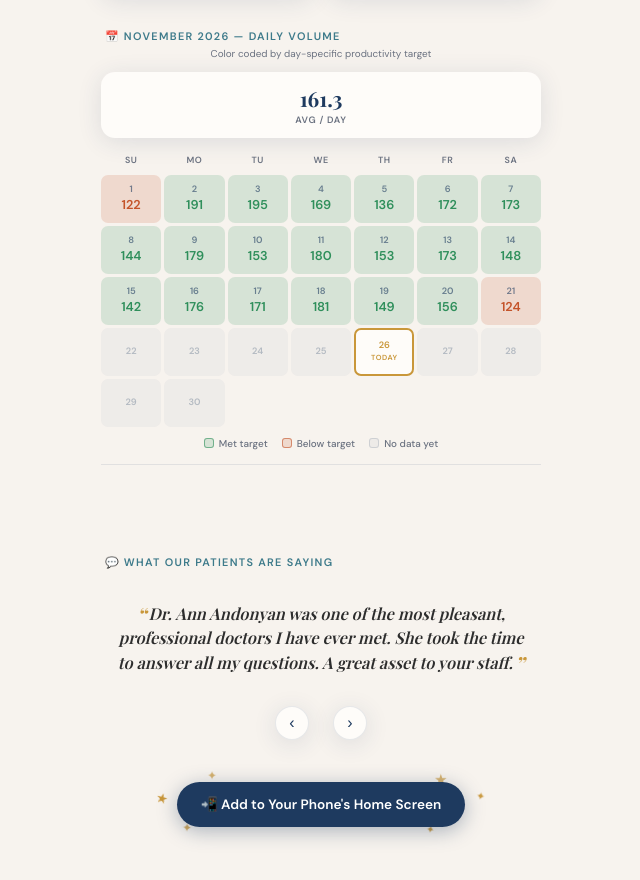
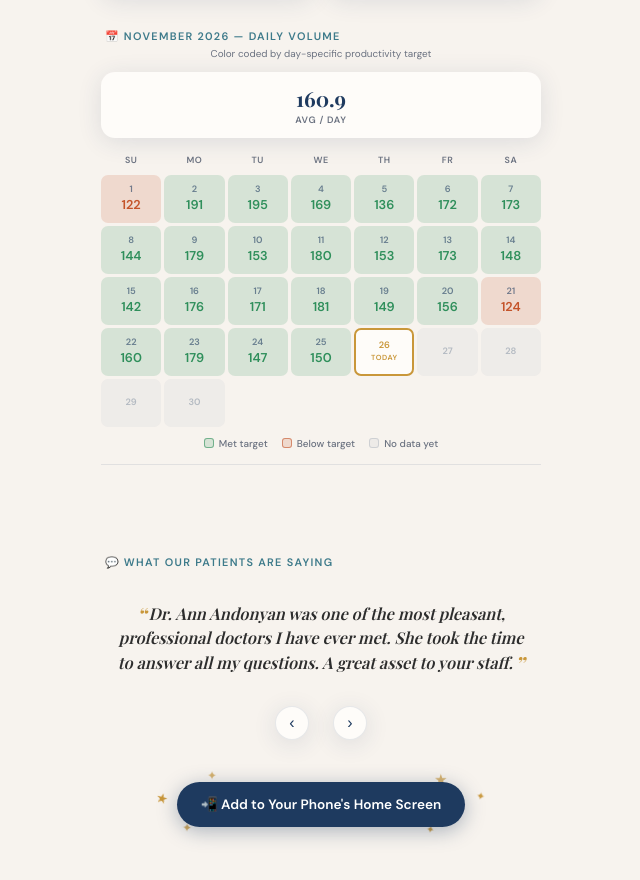
Before and after one commit to AZEMDoc33/myervisit.com, a plain HTML site: page inpatient-criteria-pdf.html in a window 1280 px wide. Shown: the part 844-1724 px from the top of the page, without its empty margins (319-959 px from the left). Drawn offline with nearby package versions, Linux system fonts and the light colour scheme.

Commit message:
Add Nov 22-25 ED volumes (160, 179, 147, 150); avg 160.9
Co-Authored-By: Claude Opus 5.5 <noreply@anthropic.com>
Claude-Session: https://claude.ai/code/session_01RcUtLszsux4h8ZWY66Aiat

```diff
--- a/inpatient-criteria-pdf.html
+++ b/inpatient-criteria-pdf.html
@@ -595,7 +595,7 @@ body {
     <!-- Stats strip -->
     <div class="vol-stats-strip">
       <div class="vol-stat">
-        <div class="vol-stat-num">161.3</div>
+        <div class="vol-stat-num">160.9</div>
         <div class="vol-stat-label">Avg / Day</div>
       </div>
     </div>
@@ -611,7 +611,7 @@ body {
       <!-- Week 3 -->
 <div class="vol-day met"><div class="vol-day-num">15</div><div class="vol-day-count">142</div></div><div class="vol-day met"><div class="vol-day-num">16</div><div class="vol-day-count">176</div></div><div class="vol-day met"><div class="vol-day-num">17</div><div class="vol-day-count">171</div></div><div class="vol-day met"><div class="vol-day-num">18</div><div class="vol-day-count">181</div></div><div class="vol-day met"><div class="vol-day-num">19</div><div class="vol-day-count">149</div></div><div class="vol-day met"><div class="vol-day-num">20</div><div class="vol-day-count">156</div></div><div class="vol-day below"><div class="vol-day-num">21</div><div class="vol-day-count">124</div></div>
       <!-- Week 4 -->
-<div class="vol-day future"><div class="vol-day-num">22</div></div><div class="vol-day future"><div class="vol-day-num">23</div></div><div class="vol-day future"><div class="vol-day-num">24</div></div><div class="vol-day future"><div class="vol-day-num">25</div></div><div class="vol-day future"><div class="vol-day-num">26</div></div><div class="vol-day future"><div class="vol-day-num">27</div></div><div class="vol-day future"><div class="vol-day-num">28</div></div>
+<div class="vol-day met"><div class="vol-day-num">22</div><div class="vol-day-count">160</div></div><div class="vol-day met"><div class="vol-day-num">23</div><div class="vol-day-count">179</div></div><div class="vol-day met"><div class="vol-day-num">24</div><div class="vol-day-count">147</div></div><div class="vol-day met"><div class="vol-day-num">25</div><div class="vol-day-count">150</div></div><div class="vol-day future"><div class="vol-day-num">26</div></div><div class="vol-day future"><div class="vol-day-num">27</div></div><div class="vol-day future"><div class="vol-day-num">28</div></div>
       <!-- Week 5 -->
 <div class="vol-day future"><div class="vol-day-num">29</div></div><div class="vol-day future"><div class="vol-day-num">30</div></div>
     </div>
```
